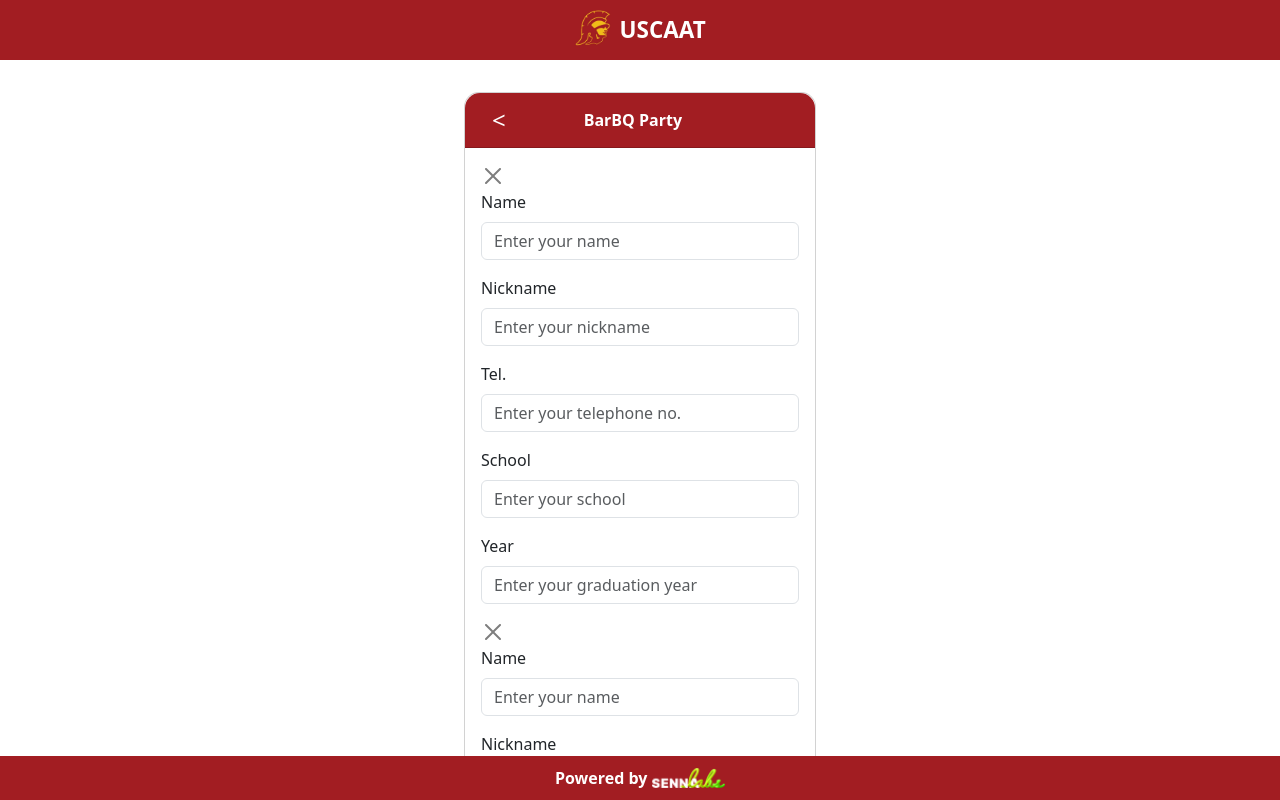
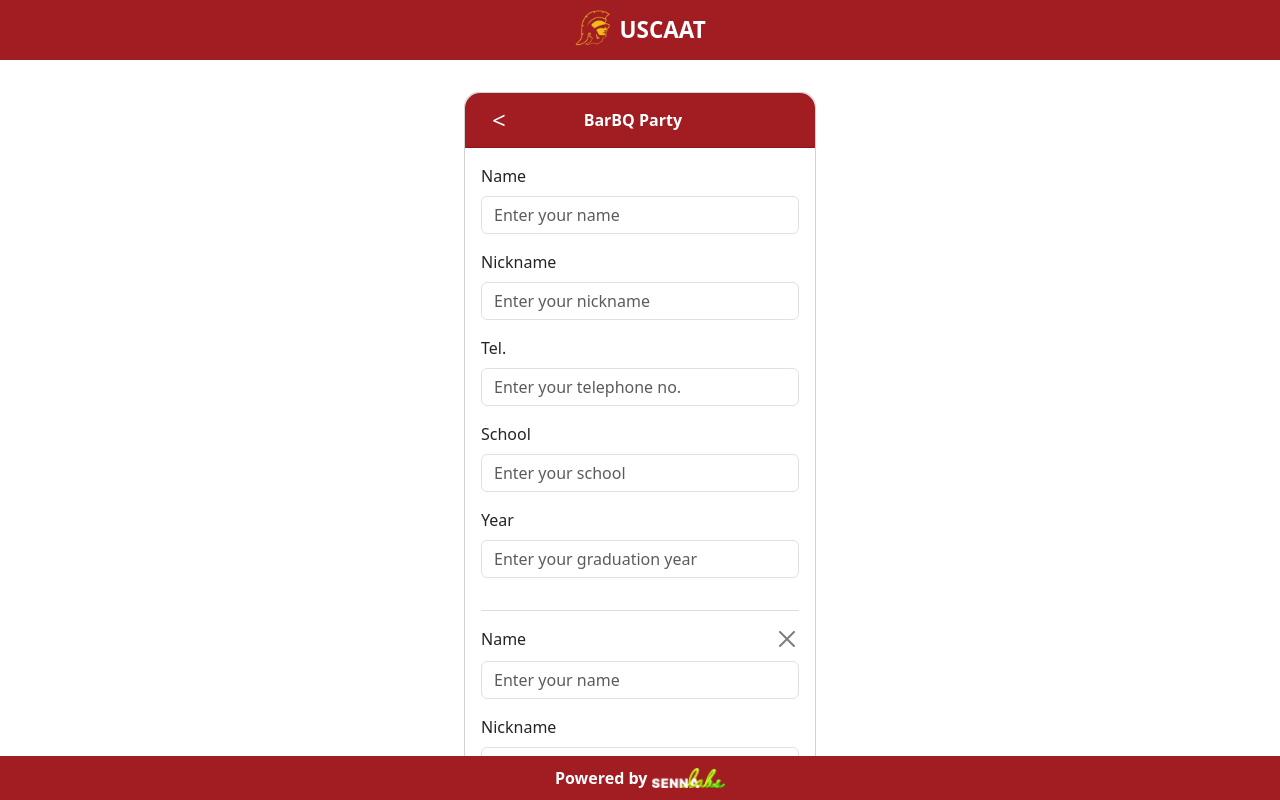
Before and after one commit to kantSennalabs/web-payment-uscaat, a Next.js app: page /reserve in a window 1280 px wide. Both pictures are taken after typing "Sample", "Sample", "Sample", "Sample", "Sample" into the empty fields and a click on the button "Add Person". Shown: the top 800 px of the page. Built offline with nearby package versions, Linux system fonts and the light colour scheme.

Commit message:
edit ui reserve and payment

```diff
--- a/src/app/payment/page.tsx
+++ b/src/app/payment/page.tsx
@@ -48,8 +48,13 @@ function ESlipView() {
   };
 
   return (
-    <div className="d-flex flex-column align-items-center" style={{ paddingTop: '15px', paddingBottom: '4rem' }}>
-      <Card style={{ width: '22rem', borderRadius: '15px', marginBottom: '1rem' }}>
+    <div
+      className="d-flex flex-column align-items-center"
+      style={{ paddingTop: '15px', paddingBottom: '4rem' }}
+    >
+      <Card
+        style={{ width: '22rem', borderRadius: '15px', marginBottom: '1rem' }}
+      >
         <Card.Header
           className="d-flex justify-content-between align-items-center"
           style={{
@@ -93,9 +98,20 @@ function ESlipView() {
               height={55}
               style={{ borderRadius: '50%' }}
             />
-            <div className="ms-3" style={{ display: 'flex', flexDirection: 'column', justifyContent: 'center' }}>
-              <h5 style={{ fontWeight: 'bold', marginBottom: '5px' }}>Chin Kongchalat</h5>
-              <p style={{ fontWeight: 'bold', marginBottom: '0' }}>Kasikorn Bank 012-3-45678-9</p>
+            <div
+              className="ms-3"
+              style={{
+                display: 'flex',
+                flexDirection: 'column',
+                justifyContent: 'center',
+              }}
+            >
+              <h5 style={{ fontWeight: 'bold', marginBottom: '5px' }}>
+                Chin Kongchalat
+              </h5>
+              <p style={{ fontWeight: 'bold', marginBottom: '0' }}>
+                Kasikorn Bank 012-3-45678-9
+              </p>
             </div>
           </div>
           <div className="text-center">
@@ -110,7 +126,7 @@ function ESlipView() {
                 fontSize: '0.875rem',
                 backgroundColor: '#A21D22',
                 borderColor: '#A21D22',
-             marginTop: '10px'
+                marginTop: '10px',
               }}
             >
               {showCopied ? 'Copied!' : 'Copy Account Number'}
@@ -118,19 +134,20 @@ function ESlipView() {
           </div>
         </Card.Body>
       </Card>
+      <div style={{ width: '22rem' }}>
         <p className="text-start">Total People: 3</p>
         <p className="text-start">Total Amount Due: 1,500 Baht</p>
+      </div>
       <Button
         variant="outline-secondary"
-        className="w-45"
         onClick={() => setShowModal(true)}
         style={{
-          borderRadius: "20px",
+          borderRadius: '20px',
           marginTop: '1rem',
-          width: '47%',
-          fontWeight: "bold",
-          border: "2px solid #A21D22",
-          color: "#A21D22",
+          width: '22rem',
+          fontWeight: 'bold',
+          border: '2px solid #A21D22',
+          color: '#A21D22',
         }}
       >
         Upload e-Slip
@@ -144,11 +161,17 @@ function ESlipView() {
           <Form>
             <Form.Group>
               <Form.Label>Select File</Form.Label>
-              <Form.Control type="file" accept=".jpg,.jpeg,.png,.pdf" onChange={handleFileChange} />
+              <Form.Control
+                type="file"
+                accept=".jpg,.jpeg,.png,.pdf"
+                onChange={handleFileChange}
+              />
             </Form.Group>
+            <div className="d-flex justify-content-center mt-3">
               <Button variant="primary" onClick={handleUpload} className="mt-3">
                 Upload
               </Button>
+            </div>
           </Form>
         </Modal.Body>
       </Modal>
--- a/src/app/reserve/page.tsx
+++ b/src/app/reserve/page.tsx
@@ -44,12 +44,19 @@ const Reserve = ({ params }: { params: { event_id: string } }) => {
     router.push('/detail');
   };
   const handleRemovePerson = (deleteIndex: number) => {
-        const filterPersons = persons.filter((item, index) => deleteIndex !== index);
+    const filterPersons = persons.filter(
+      (item, index) => deleteIndex !== index
+    );
     setPersons(filterPersons);
   };
   return (
-		<div className="d-flex justify-content-center align-items-start w-100" style={{ paddingTop: '2rem', paddingBottom: '2rem' }}>
-			<Card style={{ width: '22rem', borderRadius: '15px', marginBottom: '3rem' }}>
+    <div
+      className="d-flex justify-content-center align-items-start w-100"
+      style={{ paddingTop: '2rem', paddingBottom: '2rem' }}
+    >
+      <Card
+        style={{ width: '22rem', borderRadius: '15px', marginBottom: '3rem' }}
+      >
         <Card.Header
           className="d-flex justify-content-between align-items-center"
           style={{
@@ -81,7 +88,20 @@ const Reserve = ({ params }: { params: { event_id: string } }) => {
           <Form>
             {persons.map((person, index) => (
               <>
-                            <CloseButton onClick={() => handleRemovePerson(index)} />
+                <div
+                  key={index}
+                  style={{
+                    marginBottom: '1rem',
+                    borderBottom: '1px solid #ddd',
+                    paddingBottom: '1rem',
+                  }}
+                >
+                  {index > 0 && (
+                    <CloseButton
+                      style={{ float: 'right', marginBottom: '10px' }}
+                      onClick={() => handleRemovePerson(index)}
+                    />
+                  )}
                   <Form.Group className="mb-3" controlId="formName">
                     <Form.Label>Name</Form.Label>
                     <Form.Control
@@ -131,14 +151,23 @@ const Reserve = ({ params }: { params: { event_id: string } }) => {
                       // onChange={(e) => setYear(e.target.value)}
                     />
                   </Form.Group>
+                </div>
               </>
             ))}
 
             <div className="d-flex justify-content-center">
-							<Button variant="danger" onClick={handleAddPerson} style={{ marginRight: '10px', backgroundColor: '#A21D22' }}>
+              <Button
+                variant="danger"
+                onClick={handleAddPerson}
+                style={{ marginRight: '10px', backgroundColor: '#A21D22' }}
+              >
                 Add Person
               </Button>
-							<Button variant="danger" onClick={handleConfirm} style={{ marginRight: '10px', backgroundColor: '#A21D22' }}>
+              <Button
+                variant="danger"
+                onClick={handleConfirm}
+                style={{ marginRight: '10px', backgroundColor: '#A21D22' }}
+              >
                 Confirm
               </Button>
             </div>
```
Lines whose indentation alone changed are shown as unchanged.
